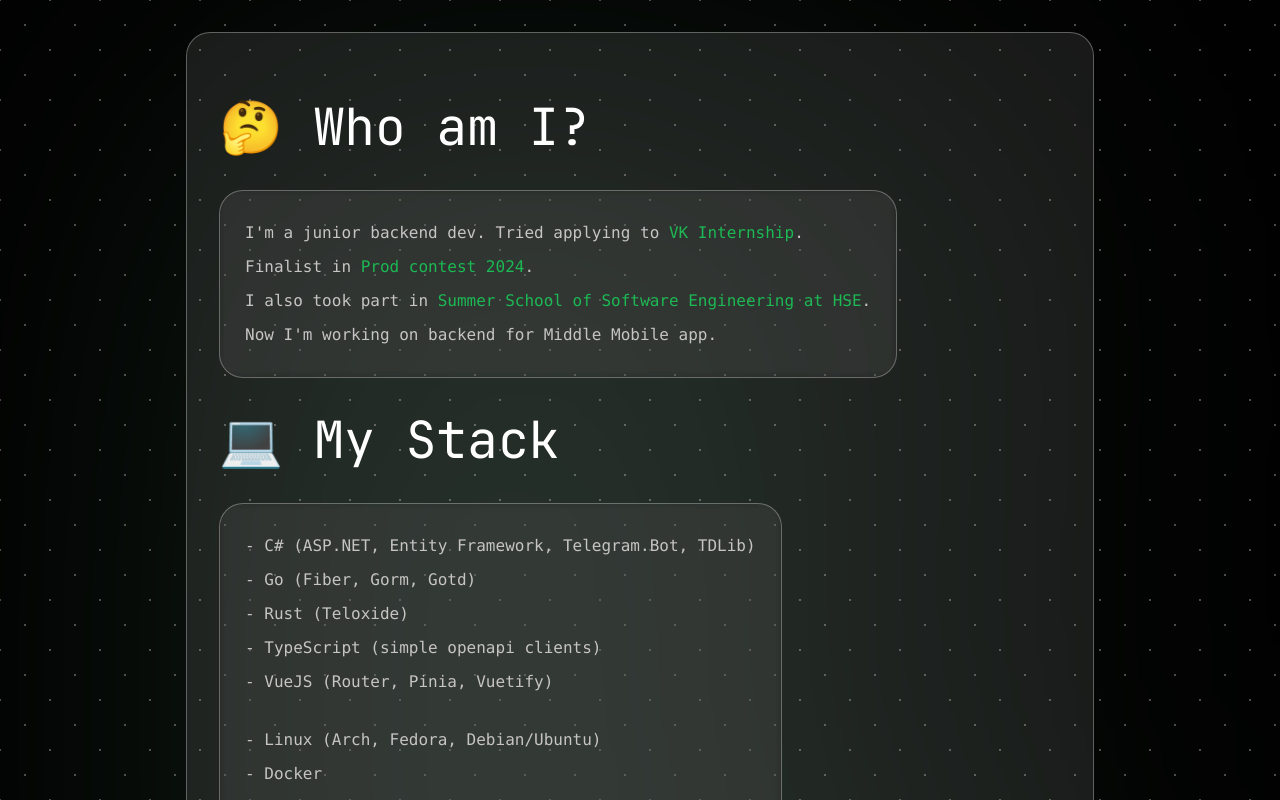
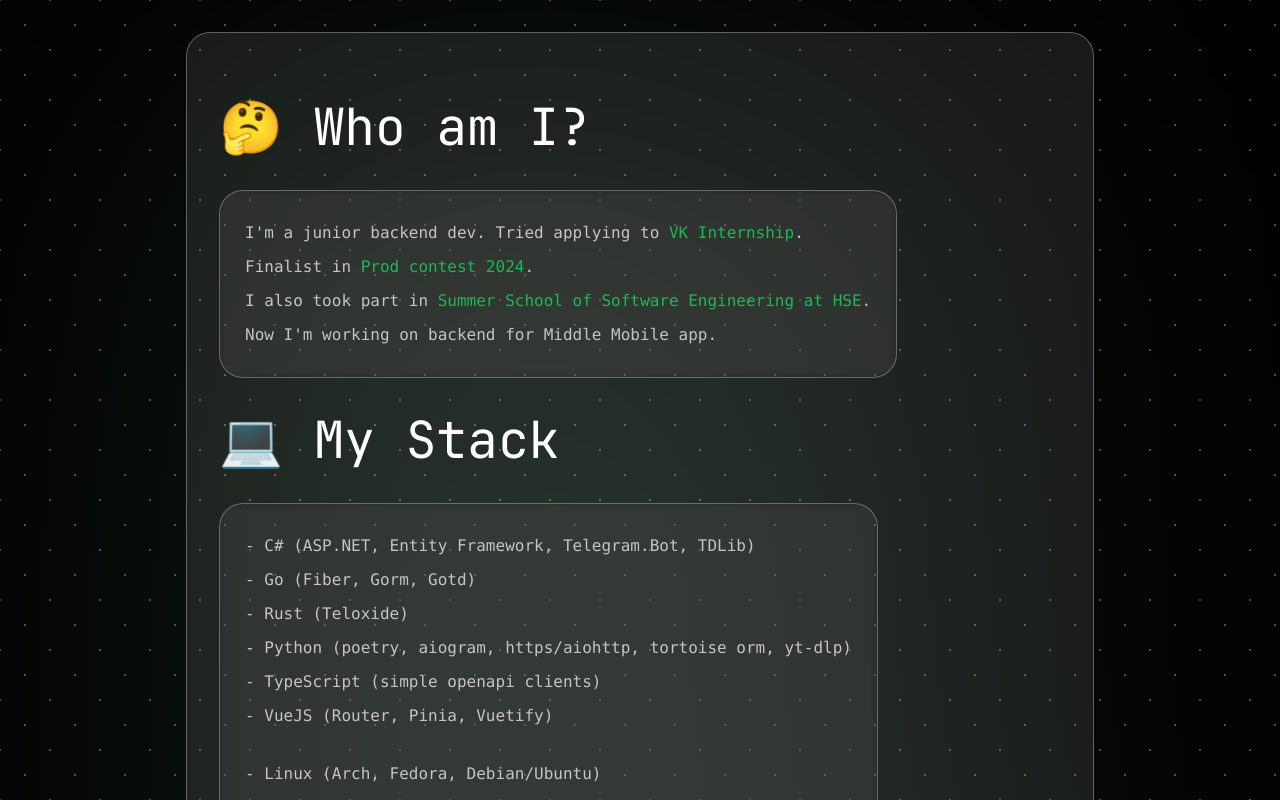
Before and after one commit to linuxfight/linuxfight.github.io, a Vue app: page / in a window 1280 px wide. Shown: the top 800 px of the page. Built offline with nearby package versions, Linux system fonts and the light colour scheme.

Commit message:
Update Bio.vue

```diff
--- a/src/components/Bio.vue
+++ b/src/components/Bio.vue
@@ -18,6 +18,7 @@
       <p> - C# (ASP.NET, Entity Framework, Telegram.Bot, TDLib) </p>
       <p> - Go (Fiber, Gorm, Gotd) </p>
       <p> - Rust (Teloxide) </p>
+      <p> - Python (poetry, aiogram, https/aiohttp, tortoise orm, yt-dlp) </p>
       <p> - TypeScript (simple openapi clients) </p>
       <p> - VueJS (Router, Pinia, Vuetify) </p>
       <br>
```
